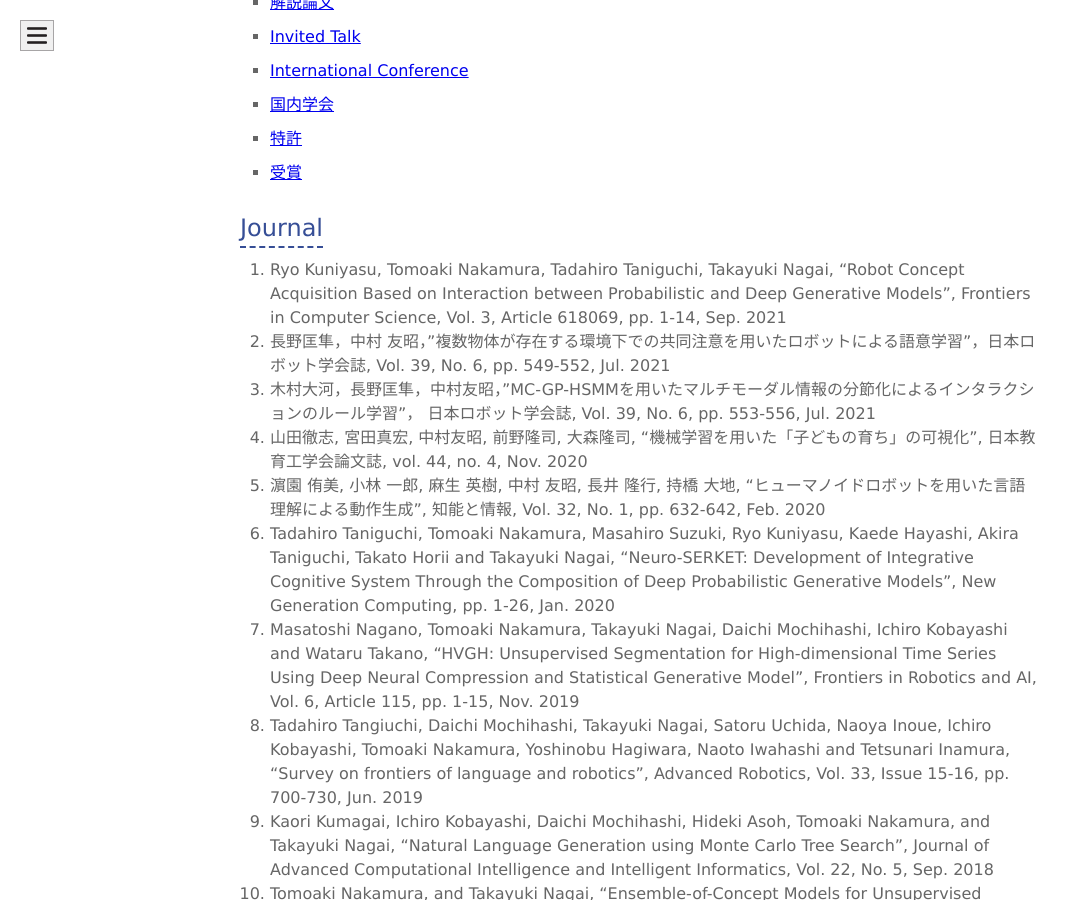
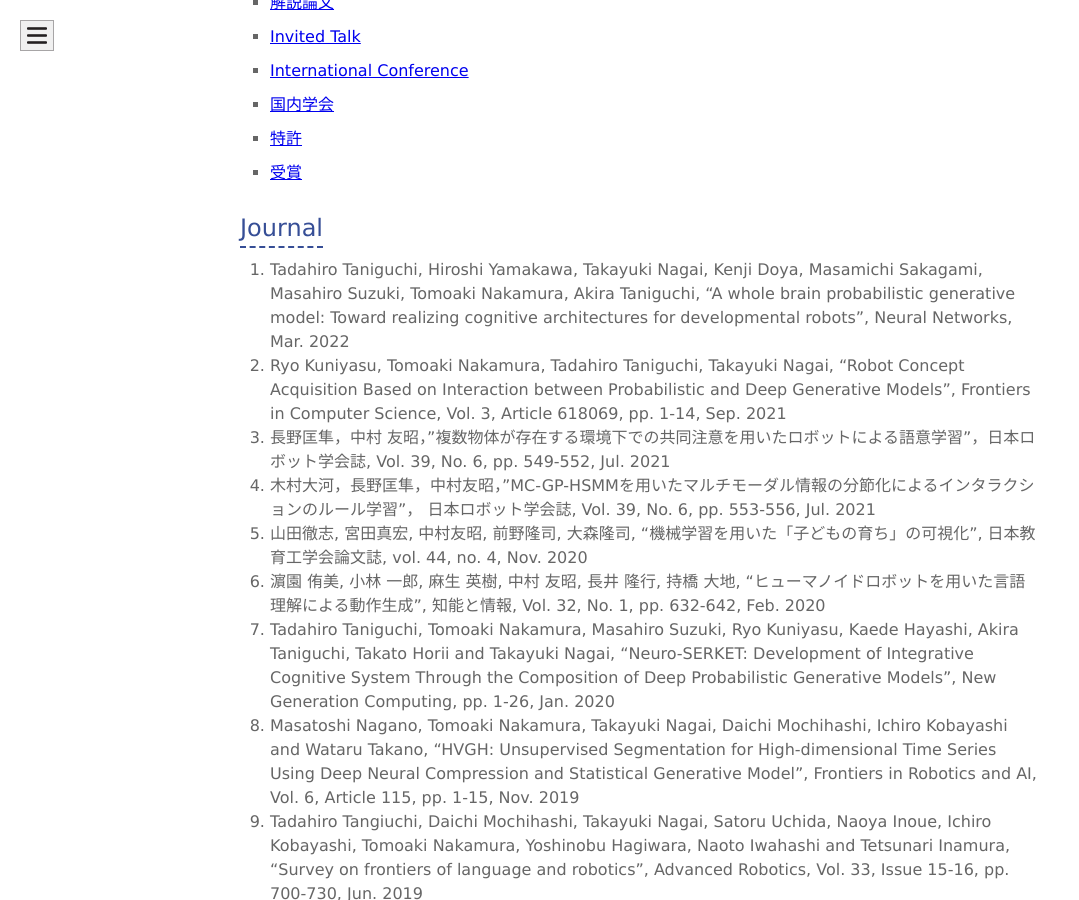
Before and after one commit to naka-lab/naka-lab.github.io, a Jekyll site: the page built from subpages/pub.md, in a window 1280 px wide and 900 px high, scrolled down 693 px. Shown: the whole window, without its empty margins (0-1079 px from the left). Built offline with Jekyll 4.4.1, drawn with Linux system fonts in a browser that asks for light colours.

Commit message:
Update pub.md

```diff
--- a/subpages/pub.md
+++ b/subpages/pub.md
@@ -15,6 +15,7 @@ layout: default
 
 
 ## Journal
+1. Tadahiro Taniguchi, Hiroshi Yamakawa, Takayuki Nagai, Kenji Doya, Masamichi Sakagami, Masahiro Suzuki, Tomoaki Nakamura, Akira Taniguchi, "A whole brain probabilistic generative model: Toward realizing cognitive architectures for developmental robots", Neural Networks, Mar. 2022
 1. Ryo Kuniyasu, Tomoaki Nakamura, Tadahiro Taniguchi, Takayuki Nagai, "Robot Concept Acquisition Based on Interaction between Probabilistic and Deep Generative Models", Frontiers in Computer Science, Vol. 3, Article 618069, pp. 1-14, Sep. 2021
 1. 長野匡隼，中村 友昭，"複数物体が存在する環境下での共同注意を用いたロボットによる語意学習"，日本ロボット学会誌, Vol. 39, No. 6, pp. 549-552, Jul. 2021
 1. 木村大河，長野匡隼，中村友昭，"MC-GP-HSMMを用いたマルチモーダル情報の分節化によるインタラクションのルール学習"， 日本ロボット学会誌, Vol. 39, No. 6, pp. 553-556, Jul. 2021
```
